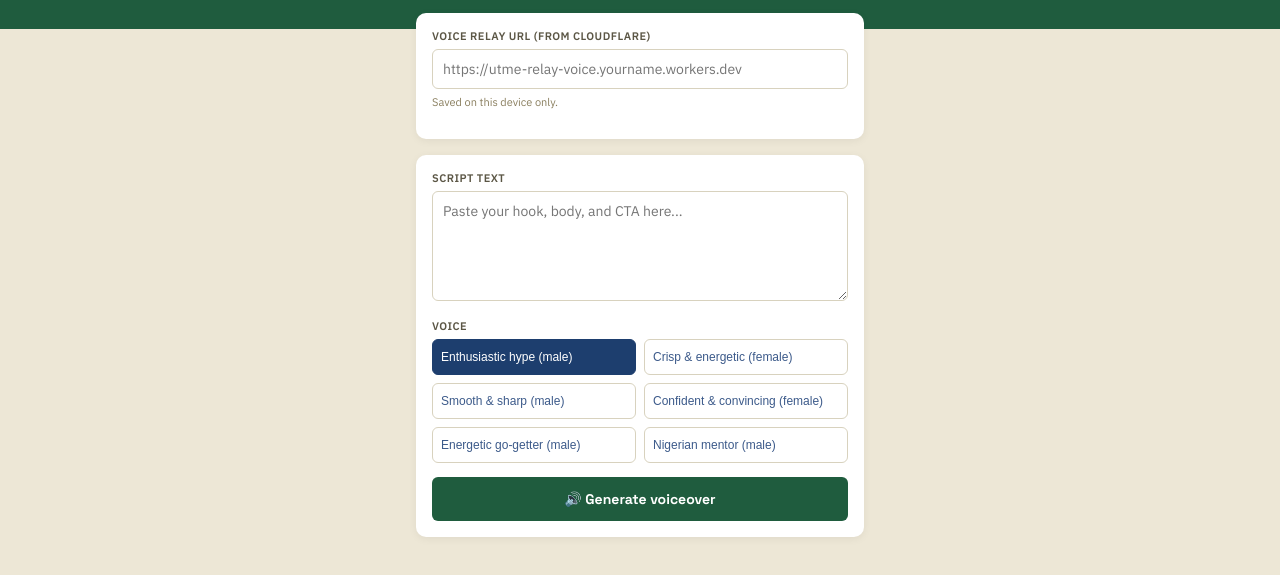
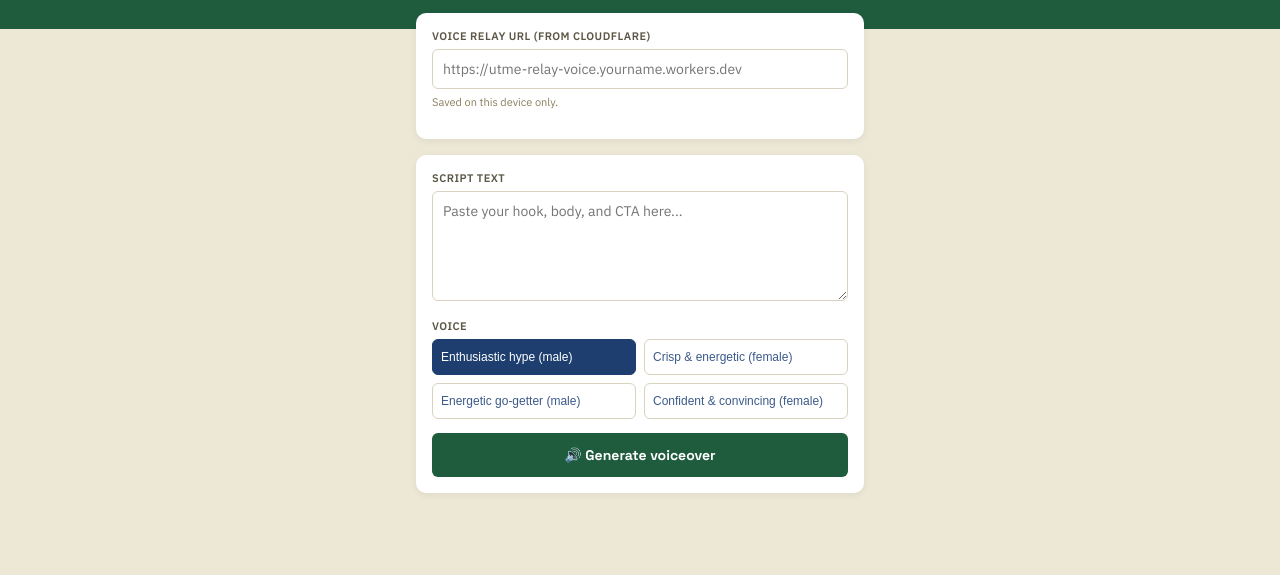
Before and after one commit to wisdomkayode91-glitch/utme-relay-voice, a website: page index.html in a window 1280 px wide. Shown: the part 77-652 px from the top of the page. Drawn offline with Linux system fonts and the light colour scheme.

Commit message:
Update voice options in index.html
Removed 'ryan_smooth' and 'jenny_convincing' voices, added 'aria_confident' voice.

```diff
--- a/index.html
+++ b/index.html
@@ -133,10 +133,8 @@
   const VOICES = [
     { id: "brian_hype", name: "en-US-BrianMultilingualNeural", rate: "+12%", pitch: "+1st", label: "Enthusiastic hype (male)", lang: "en-US" },
     { id: "emma_crisp", name: "en-US-EmmaMultilingualNeural", rate: "+8%", pitch: "+1st", label: "Crisp & energetic (female)", lang: "en-US" },
-    { id: "ryan_smooth", name: "en-GB-RyanNeural", rate: "-3%", pitch: "0st", label: "Smooth & sharp (male)", lang: "en-GB" },
-    { id: "jenny_convincing", name: "en-US-JennyNeural", rate: "-3%", pitch: "0st", label: "Confident & convincing (female)", lang: "en-US" },
     { id: "guy_gogetter", name: "en-US-GuyNeural", rate: "+10%", pitch: "+1st", label: "Energetic go-getter (male)", lang: "en-US" },
-    { id: "abeo_nigerian", name: "en-NG-AbeoNeural", rate: "-5%", pitch: "0st", label: "Nigerian mentor (male)", lang: "en-NG" },
+    { id: "aria_confident", name: "en-US-AriaNeural", rate: "-3%", pitch: "0st", label: "Confident & convincing (female)", lang: "en-US" },
   ];
 
   let selectedVoice = VOICES[0].id;
```
